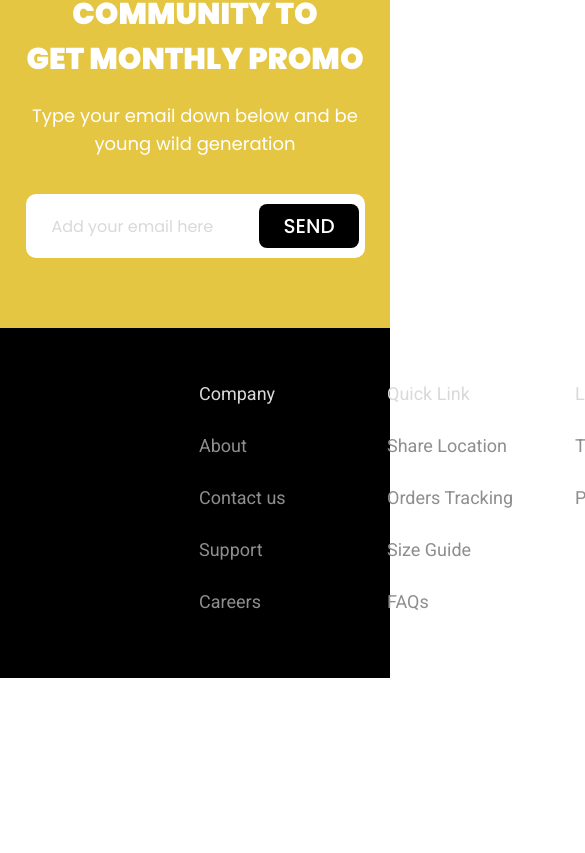
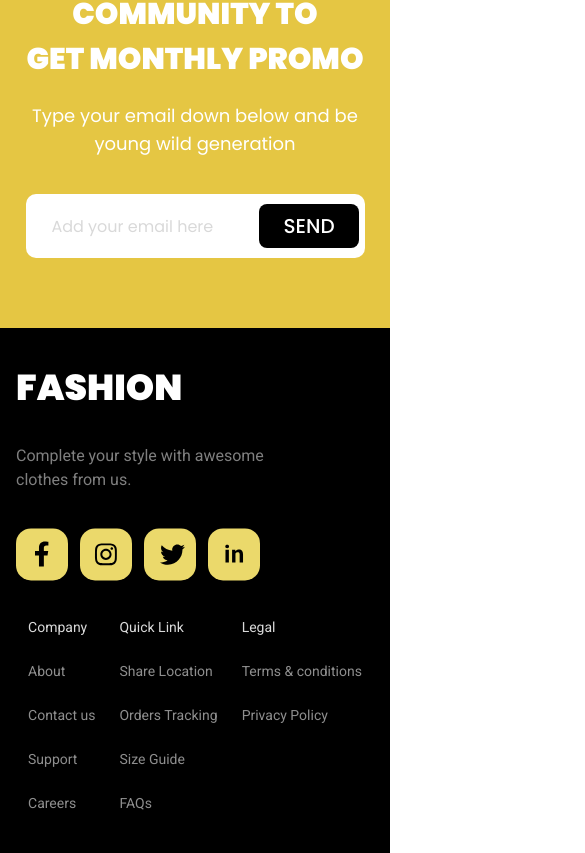
Before and after one commit to Luismkm/fashion, a React (Vite) app: page / in a window 390 px wide. Shown: the part 5518-6371 px from the top of the page, 585 px wide, since content can reach past the window. Before the commit the page ends 6196 px from the top, so only its background shows below. Built offline with nearby package versions, Linux system fonts and the light colour scheme.

Commit message:
feat: apply responsive layout in footer

```diff
--- a/src/components/footer.tsx
+++ b/src/components/footer.tsx
@@ -5,29 +5,34 @@ import linkedin from '../assets/linkedin.svg';
 
 export function Footer() {
   return (
-    <footer className="max-w-[1490px] flex bg-black-900 h-[350px] justify-center text-white-100">
-      <div className="flex items-center">
-        <div className="w-[1120px] mx-auto grid grid-cols-6 gap-2 items-start">
-          <div className="col-span-3">
+    <footer className="max-w-[1490px] flex bg-black-900 px-4 py-10 h-auto xl:h-[350px] justify-center text-white-100">
+      <div className="flex md:flex-row items-center w-[calc(100vw_-_32px)]">
+        <div className="w-[100%] xl:w-[1120px] xl:mx-auto flex flex-col md:flex-row">
+
+          <div className="w-[100%]">
             <strong className="font-black text-4xl">
               FASHION
             </strong>
-            <p className="text-gray-600 text-xl mt-9 leading-10 font-roboto">
+            <div className="flex flex-col sm:flex-row md:flex-col justify-between">
+              <p className="w-auto text-gray-600 text-base lg:text-xl mt-9 leading-6 font-roboto">
                 Complete your style with awesome
                 {' '}
                 <br />
                 {' '}
                 clothes from us.
               </p>
-            <div className="flex flex-row gap-3 mt-9">
+              <div className="w-auto flex flex-row gap-3 my-9">
                 <img src={facebook} alt="" />
                 <img src={instagram} alt="" />
                 <img src={twitter} alt="" />
                 <img src={linkedin} alt="" />
               </div>
             </div>
+          </div>
+
+          <div className="flex flex-row justify-around w-[calc(100vw_-_32px)] md:w-[100%]">
             <div>
-            <ul className="text-lg font-roboto text-gray-550">
+              <ul className="text-sm lg:text-base font-roboto text-gray-550">
                 <li className="text-gray-400">Company</li>
                 <li className="mt-6">About</li>
                 <li className="mt-6">Contact us</li>
@@ -36,7 +41,7 @@ export function Footer() {
               </ul>
             </div>
             <div>
-            <ul className="text-lg font-roboto text-gray-550">
+              <ul className="text-sm lg:text-base font-roboto text-gray-550">
                 <li className="text-gray-400">Quick Link</li>
                 <li className="mt-6">Share Location</li>
                 <li className="mt-6">Orders Tracking</li>
@@ -45,7 +50,7 @@ export function Footer() {
               </ul>
             </div>
             <div>
-            <ul className="text-lg font-roboto text-gray-550">
+              <ul className="text-sm lg:text-base font-roboto text-gray-550">
                 <li className="text-gray-400">Legal</li>
                 <li className="mt-6">Terms & conditions</li>
                 <li className="mt-6">Privacy Policy</li>
@@ -53,6 +58,8 @@ export function Footer() {
             </div>
           </div>
         </div>
+
+      </div>
     </footer>
   );
 }
```
Lines whose indentation alone changed are shown as unchanged.
